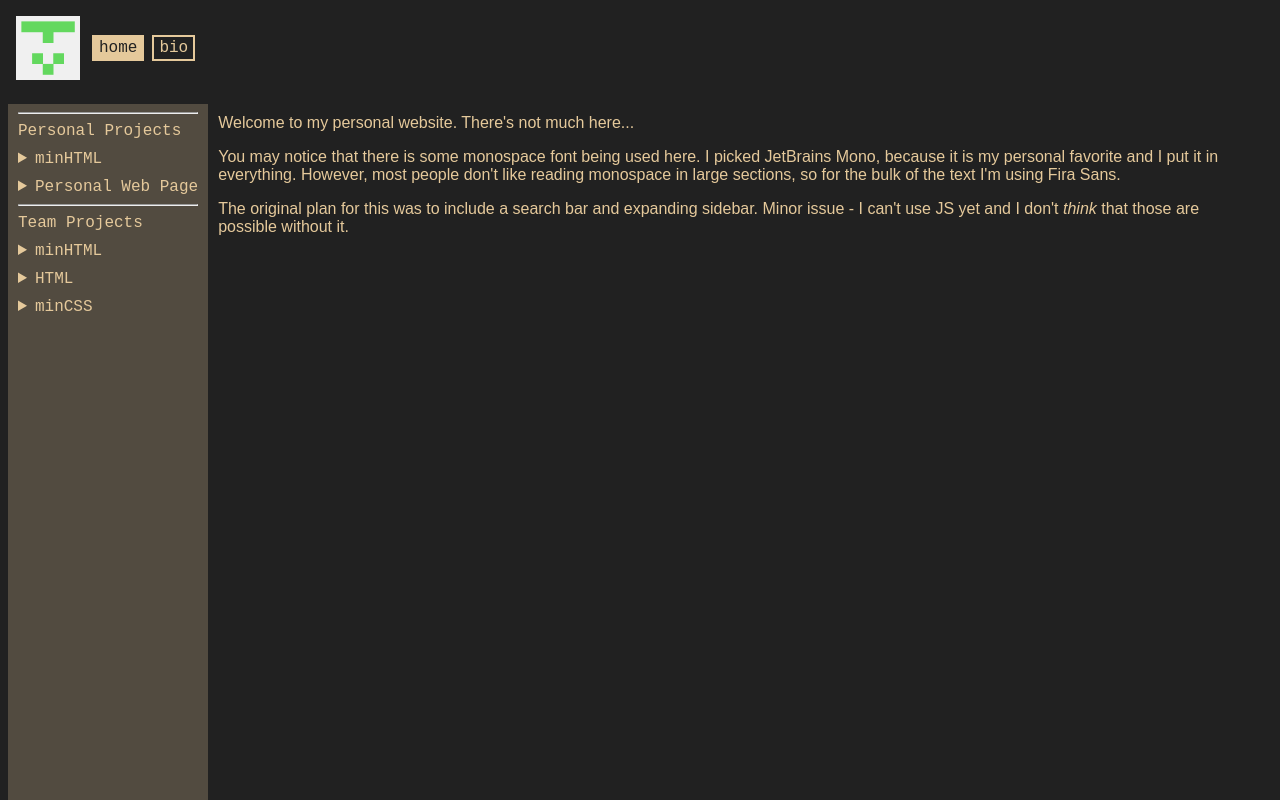
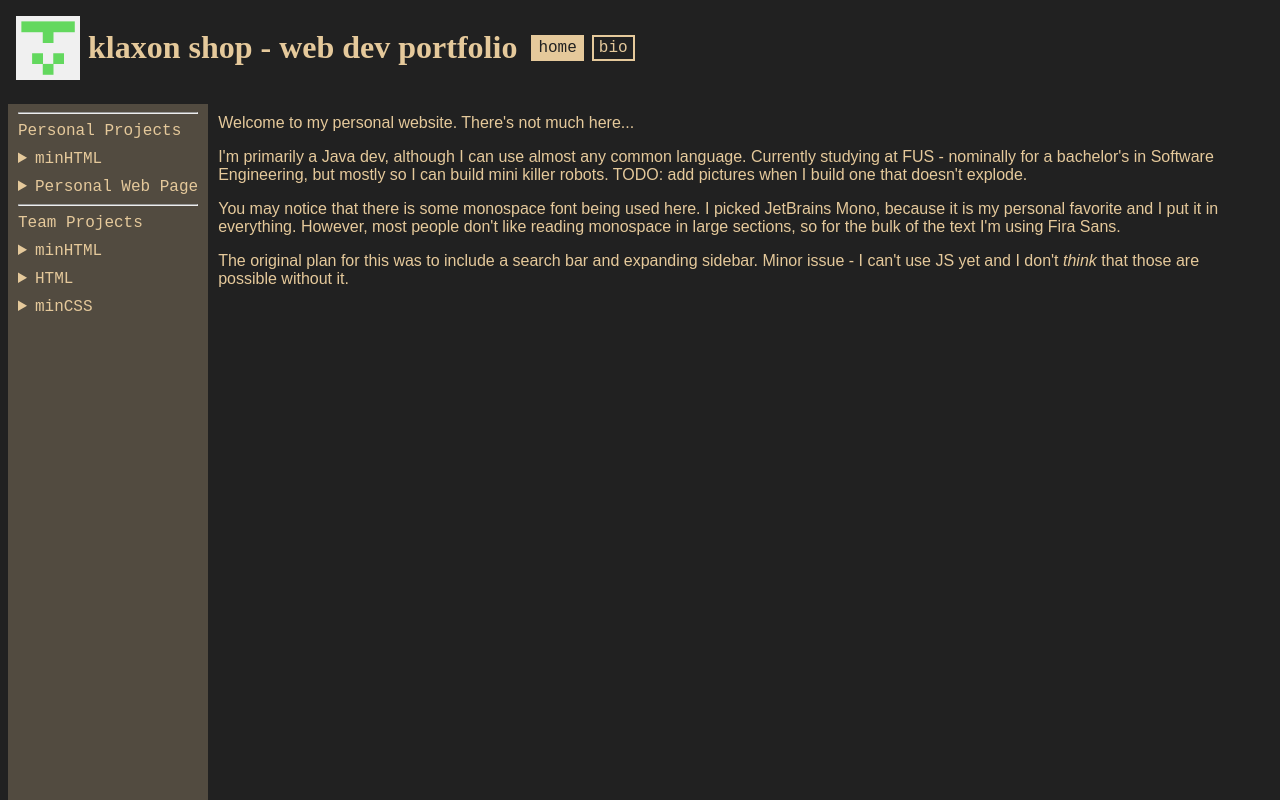
Before and after one commit to ah-OOG-ah/PWEB, a website: page src/index.html in a window 1280 px wide. Shown: the top 800 px of the page. Drawn offline with Linux system fonts and the light colour scheme.

Commit message:
more content poking

```diff
--- a/src/index.html
+++ b/src/index.html
@@ -9,6 +9,7 @@
 
 <header id="topbar">
   <img id="logo" src="imgs/ah-OOG-ah.png" alt="My profile picture and working logo">
+  <h1 id="name">klaxon shop - web dev portfolio</h1>
 
   <nav id="topNav">
     <a class="navbutton" id="activeNavButton" href="index.html">home</a>
@@ -65,6 +66,10 @@
   <main>
     <p>Welcome to my personal website. There's not much here...</p>
 
+    <p>I'm primarily a Java dev, although I can use almost any common language. Currently studying at FUS - nominally
+      for a bachelor's in Software Engineering, but mostly so I can build mini killer robots. TODO: add pictures when I
+    build one that doesn't explode.</p>
+
     <p>You may notice that there is some monospace font being used here. I picked JetBrains Mono, because it is my
       personal favorite and I put it in everything. However, most people don't like reading monospace in large sections,
       so for the bulk of the text I'm using Fira Sans.
--- a/src/style.css
+++ b/src/style.css
@@ -10,6 +10,10 @@
     src:
         local("Fira Sans Medium");
         url("fonts/FiraSans/FiraSans-Medium.ttf") format("ttf");
+}
+
+#name {
+    padding-right: 10px;
 }
 
 .navbutton {
@@ -36,9 +40,9 @@
 }
 
 #topbar {
-    display: block flex;
+    display: flex;
     flex-direction: row;
-    align-content: center;
+    align-content: space-between;
     height: 10vh;
 
 }
```
